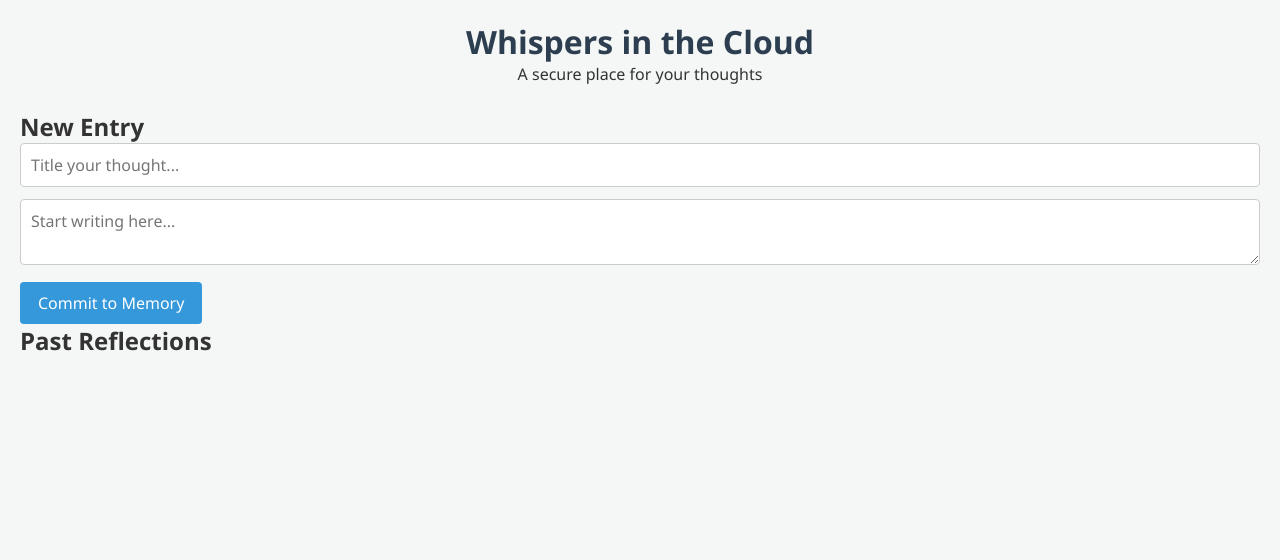
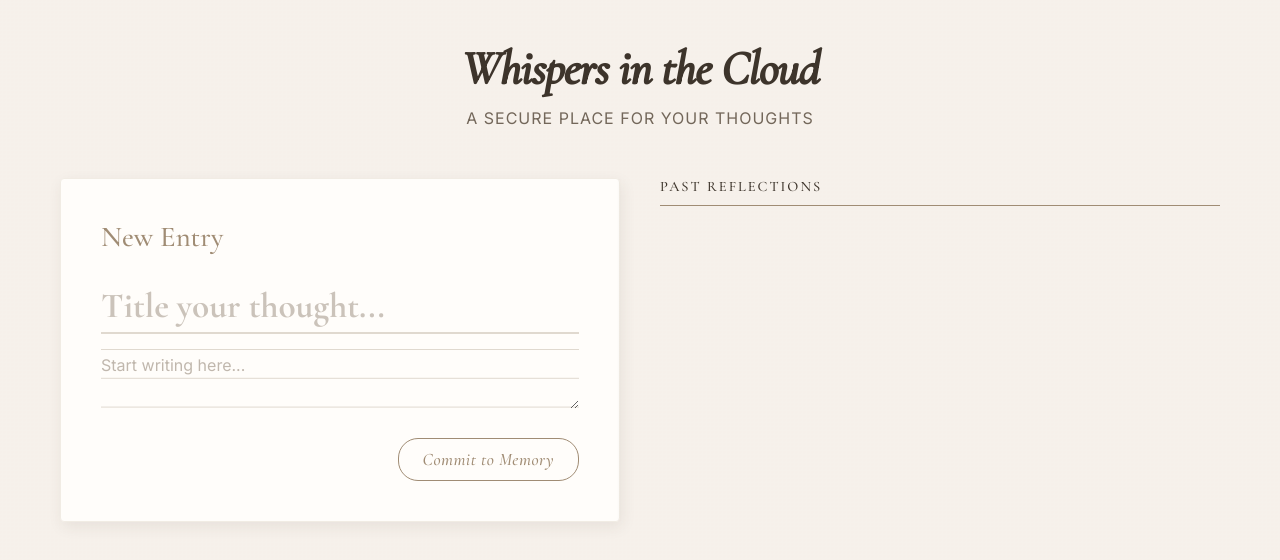
Before and after one commit to TheBinaryAVA/Cloud-Notes-App, a website: page public/index.html in a window 1280 px wide. Drawn offline with nearby package versions, Linux system fonts and the light colour scheme; no server answers.

Commit message:
Update style.css

```diff
--- a/public/style.css
+++ b/public/style.css
@@ -1,137 +1,323 @@
+/* --- Global Reset & Foundation --- */
 * {
   box-sizing: border-box;
   margin: 0;
   padding: 0;
-  font-family: 'Segoe UI', Tahoma, Geneva, Verdana, sans-serif;
+}
+
+:root {
+  --bg-color: #f6f1eb; /* Warm cream */
+  --text-main: #3d342b; /* Deep espresso */
+  --text-muted: #73675a;
+  --accent: #a08c74; /* Soft bronze/aged metal */
+  --paper-color: #fffdfa; /* Pure warm white */
+  --line-color: #e0d9cf;
+  --primary-serif: 'Cormorant Garamond', serif;
+  --primary-sans: 'Inter', sans-serif;
 }
 
 body {
-  background-color: #f4f7f6;
-  color: #333;
-  padding: 20px;
+  background-color: var(--bg-color);
+  color: var(--text-main);
+  font-family: var(--primary-sans);
+  font-size: 16px;
+  min-height: 100vh;
+  position: relative;
+  overflow-x: hidden;
 }
 
-.container {
-  max-width: 900px;
-  margin: 0 auto;
+/* --- Subtle Background Texture --- */
+.background-overlay {
+  position: fixed;
+  top: 0;
+  left: 0;
+  width: 100%;
+  height: 100%;
+  z-index: -1;
+  opacity: 0.15;
+  background-image:
+    linear-gradient(45deg, rgba(200, 180, 150, 0.1) 25%, transparent 25%),
+    linear-gradient(-45deg, rgba(200, 180, 150, 0.1) 25%, transparent 25%),
+    linear-gradient(45deg, transparent 75%, rgba(200, 180, 150, 0.1) 75%),
+    linear-gradient(-45deg, transparent 75%, rgba(200, 180, 150, 0.1) 75%);
+  background-size: 4px 4px; /* Very fine paper grain */
 }
 
-header {
+.wrapper {
+  max-width: 1200px;
+  margin: 0 auto;
+  padding: 40px 20px;
+}
+
+/* --- Header Section --- */
+.main-header {
   text-align: center;
+  margin-bottom: 50px;
+}
+
+.logo-text {
+  font-family: var(--primary-serif);
+  font-weight: 700;
+  font-size: 3rem;
+  font-style: italic;
+  letter-spacing: -1px;
+  color: var(--text-main);
+  margin-bottom: 10px;
+}
+
+.subtitle {
+  font-family: var(--primary-sans);
+  color: var(--text-muted);
+  font-size: 1rem;
+  letter-spacing: 1px;
+  text-transform: uppercase;
+}
+
+/* --- Main Layout: Two Columns --- */
+.main-content {
+  display: grid;
+  grid-template-columns: 1fr 1fr;
+  gap: 40px;
+  align-items: start;
+}
+
+/* Mobile responsive layout adjustment */
+@media (max-width: 768px) {
+  .main-content {
+    grid-template-columns: 1fr;
+  }
+}
+
+/* --- Paper Page (Composition Area) --- */
+.composition-area {
+  position: sticky;
+  top: 20px;
+}
+
+.paper-page {
+  background: var(--paper-color);
+  padding: 40px;
+  border-radius: 4px;
+  box-shadow: 2px 5px 15px rgba(61, 52, 43, 0.08);
+  position: relative;
+  border: 1px solid #f1ece4;
+}
+
+/* A slight 'deckle edge' detail using pseudo-element */
+.paper-page::after {
+  content: '';
+  position: absolute;
+  top: 0; bottom: 0; right: -2px;
+  width: 4px;
+  background: linear-gradient(90deg, transparent, rgba(61, 52, 43, 0.02) 50%, transparent);
+}
+
+.paper-page h2 {
+  font-family: var(--primary-serif);
+  font-size: 1.8rem;
+  color: var(--accent);
+  margin-bottom: 25px;
+  font-weight: 500;
+}
+
+/* --- Form Input Styling --- */
+form {
+  display: flex;
+  flex-direction: column;
+}
+
+.entry-title-input {
+  width: 100%;
+  font-family: var(--primary-serif);
+  font-size: 2.2rem;
+  font-weight: 700;
+  color: var(--text-main);
+  border: none;
+  background: transparent;
+  padding: 5px 0;
+  margin-bottom: 15px;
+  border-bottom: 2px solid var(--line-color);
+  outline: none;
+}
+
+.entry-title-input::placeholder {
+  color: #cbc3ba;
+}
+
+/* --- Lined Paper Effect --- */
+.lined-paper {
+  position: relative;
+  background-color: var(--paper-color);
+  background-image: linear-gradient(var(--line-color) 1px, transparent 1px);
+  background-size: 100% 1.8rem; /* Line height */
   margin-bottom: 25px;
 }
 
-header h1 {
-  color: #2c3e50;
+.entry-content-input {
+  width: 100%;
+  font-family: var(--primary-sans);
+  font-size: 1rem;
+  line-height: 1.8rem; /* Must match background-size height */
+  color: var(--text-main);
+  background: transparent;
+  border: none;
+  resize: vertical;
+  outline: none;
+  padding-top: 2px; /* Adjust text vertical alignment to lines */
 }
 
-.form-container {
-  background: #fff;
-  padding: 20px;
-  border-radius: 8px;
-  box-shadow: 0 4px 6px rgba(0,0,0,0.1);
-  margin-bottom: 30px;
+.entry-content-input::placeholder {
+  color: #c0b7ad;
 }
 
-.form-container h2 {
-  margin-bottom: 15px;
-  font-size: 1.2rem;
-  color: #34495e;
-}
-
-form {
+/* --- Action Bar (Buttons) --- */
+.action-bar {
   display: flex;
-  flex-direction: column;
-  gap: 12px;
-}
-
-input, textarea {
-  width: 100%;
-  padding: 10px;
-  border: 1px solid #ccc;
-  border-radius: 4px;
-  font-size: 1rem;
-}
-
-.button-group {
-  display: flex;
-  gap: 10px;
+  justify-content: flex-end;
+  gap: 15px;
 }
 
 button {
-  padding: 10px 18px;
-  border: none;
-  background-color: #3498db;
-  color: white;
-  border-radius: 4px;
   cursor: pointer;
-  font-size: 1rem;
+  border-radius: 20px;
+  transition: all 0.2s ease;
+  font-weight: 500;
+  letter-spacing: 0.5px;
 }
 
-button:hover {
-  background-color: #2980b9;
+.btn-primary {
+  padding: 10px 24px;
+  border: 1px solid var(--accent);
+  background: transparent;
+  color: var(--accent);
+  font-family: var(--primary-serif);
+  font-style: italic;
+  font-size: 1.1rem;
 }
 
-#cancel-btn {
-  background-color: #95a5a6;
+.btn-primary:hover {
+  background: var(--accent);
+  color: #fff;
 }
 
-#cancel-btn:hover {
-  background-color: #7f8c8d;
+.btn-secondary {
+  padding: 10px 24px;
+  border: 1px solid transparent;
+  background: #f1ece4;
+  color: var(--text-muted);
+}
+
+.btn-secondary:hover {
+  background: #e9e1d5;
 }
 
 .hidden {
   display: none;
 }
 
-.grid {
-  display: grid;
-  grid-template-columns: repeat(auto-fill, minmax(250px, 1fr));
+/* --- Journal Entries Section --- */
+.entries-header {
+  margin-bottom: 25px;
+  border-bottom: 1px solid var(--accent);
+  padding-bottom: 10px;
+}
+
+.entries-header h2 {
+  font-family: var(--primary-serif);
+  font-weight: 500;
+  color: var(--text-main);
+  text-transform: uppercase;
+  font-size: 0.9rem;
+  letter-spacing: 2px;
+}
+
+/* --- Note Cards (The "Stack" Look) --- */
+.notes-stack {
+  display: flex;
+  flex-direction: column;
   gap: 20px;
-  margin-top: 15px;
 }
 
 .note-card {
-  background: white;
-  padding: 15px;
-  border-radius: 8px;
-  box-shadow: 0 2px 4px rgba(0,0,0,0.08);
-  display: flex;
-  flex-direction: column;
-  justify-content: space-between;
+  background: var(--paper-color);
+  padding: 25px;
+  border-radius: 4px;
+  border: 1px solid #f1ece4;
+  box-shadow: 1px 2px 6px rgba(61, 52, 43, 0.05);
+  transition: transform 0.2s ease, box-shadow 0.2s ease;
+  position: relative;
+  overflow: hidden;
+}
+
+.note-card:hover {
+  transform: translateY(-2px);
+  box-shadow: 1px 4px 12px rgba(61, 52, 43, 0.07);
 }
 
 .note-card h3 {
+  font-family: var(--primary-serif);
+  font-size: 1.5rem;
+  font-weight: 700;
+  color: var(--text-main);
   margin-bottom: 8px;
-  color: #2c3e50;
   word-break: break-word;
 }
 
 .note-card p {
-  color: #555;
+  font-family: var(--primary-sans);
+  font-size: 0.95rem;
+  line-height: 1.6;
+  color: var(--text-muted);
   white-space: pre-wrap;
   word-break: break-word;
-  margin-bottom: 15px;
+  margin-bottom: 20px;
+  display: -webkit-box; /* Limit visibility for cleaner list */
+  -webkit-line-clamp: 3;
+  -webkit-box-orient: vertical;
+  overflow: hidden;
 }
 
 .card-actions {
   display: flex;
   justify-content: flex-end;
-  gap: 8px;
+  gap: 12px;
+  opacity: 0.7; /* Hide actions until hover */
+  transition: opacity 0.2s ease;
+}
+
+.note-card:hover .card-actions {
+  opacity: 1;
+}
+
+.btn-small-text {
+  background: transparent;
+  border: none;
+  color: var(--text-muted);
+  font-family: var(--primary-sans);
+  font-size: 0.8rem;
+  text-transform: uppercase;
+  letter-spacing: 1px;
+  padding: 5px 0;
+}
+
+.btn-small-text:hover {
+  color: var(--text-main);
+  background: transparent;
+  text-decoration: underline;
 }
 
 .btn-edit {
-  background-color: #f39c12;
-}
-
-.btn-edit:hover {
-  background-color: #d68910;
+  color: #c98c3d; /* Soft aged bronze */
 }
 
 .btn-delete {
-  background-color: #e74c3c;
+  color: #bc5549; /* Faded terracotta */
 }
 
-.btn-delete:hover {
-  background-color: #c0392b;
+/* Text style when nothing is listed */
+#notes-grid p {
+  color: var(--text-muted);
+  font-family: var(--primary-sans);
+  font-style: italic;
+  font-size: 0.9rem;
 }
```
